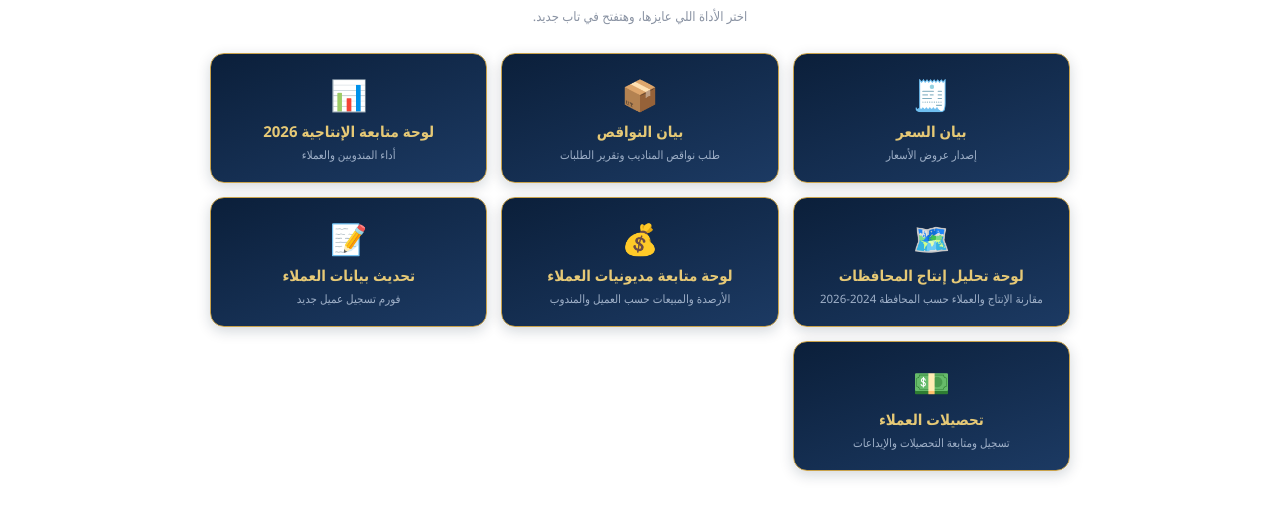
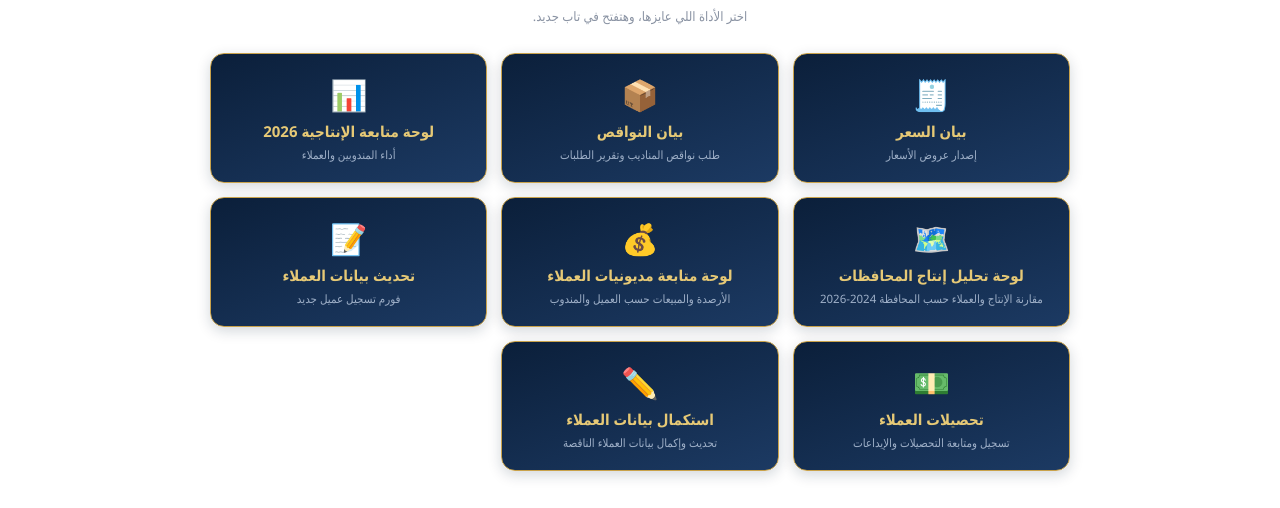
Before and after one commit to moustafasalehgt-cyber/Tiba-Hub, a plain HTML site: page index.html in a window 1280 px wide. Shown: the part 292-800 px from the top of the page. Drawn offline with Linux system fonts and the light colour scheme.

Commit message:
Add files via upload

```diff
--- a/index.html
+++ b/index.html
@@ -354,6 +354,12 @@
       title: "تحصيلات العملاء",
       desc: "تسجيل ومتابعة التحصيلات والإيداعات",
       url: "https://moustafasalehgt-cyber.github.io/Tasilat/"
+    },
+    {
+      icon: "✏️",
+      title: "استكمال بيانات العملاء",
+      desc: "تحديث وإكمال بيانات العملاء الناقصة",
+      url: "https://moustafasalehgt-cyber.github.io/tibacustinfoupdate/"
     }
   ];
 
```
